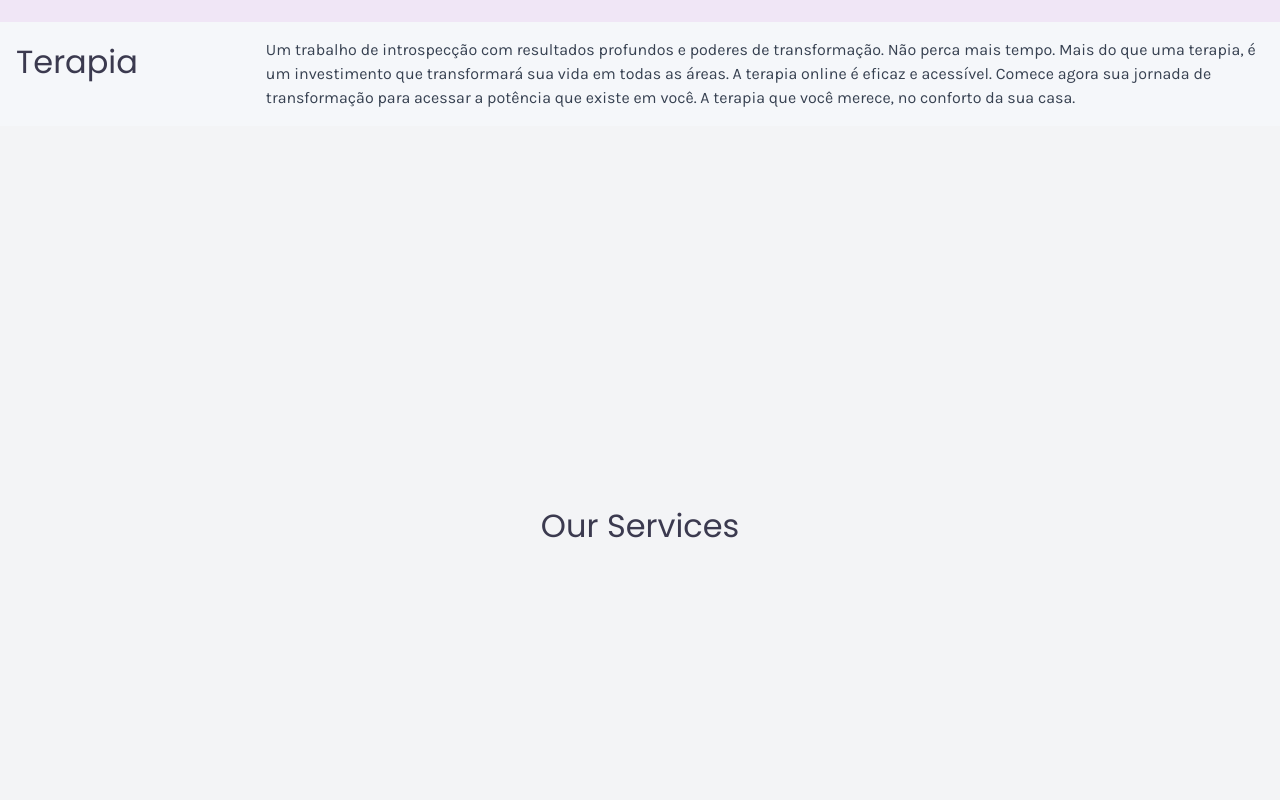
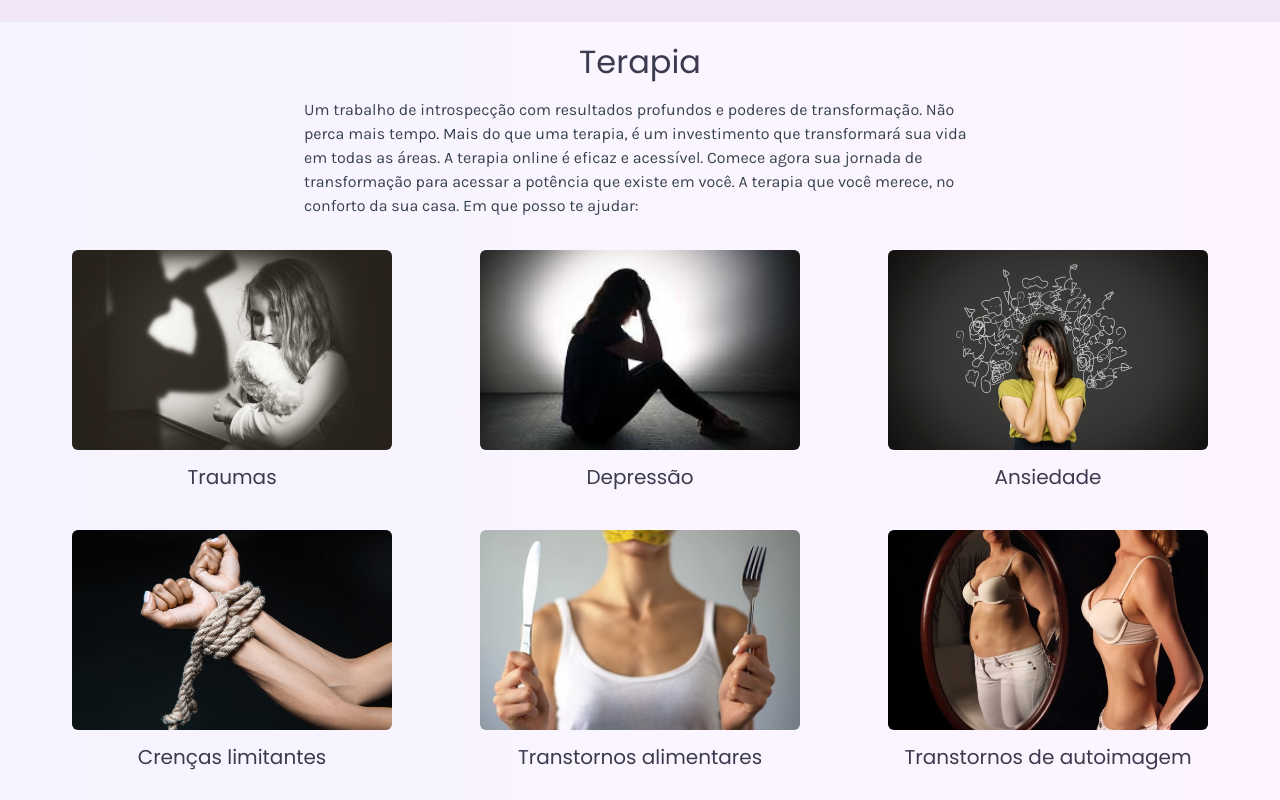
Before and after one commit to enzoodev/gil-pereira, a Next.js app: page / in a window 1280 px wide. Shown: the part 860-1660 px from the top of the page. Built offline with nearby package versions, Linux system fonts and the light colour scheme.

Commit message:
feat: refactor imports for consistency, update therapy section layout, and enhance contact information; add WhatsApp button component

```diff
--- a/app/page.tsx
+++ b/app/page.tsx
@@ -1,5 +1,5 @@
+import Start from "@/components/modules/Start";
 import Therapy from "@/components/modules/Therapy";
-import Start from "../components/modules/Start";
 
 export default function Home() {
   return (
@@ -7,12 +7,12 @@ export default function Home() {
       <Start />
       <Therapy />
 
-      <section id="services" className="h-screen flex items-center justify-center bg-gray-100">
-        <h2 className="text-4xl font-bold">Our Services</h2>
+      <section id="services" className="h-screen flex items-center justify-center bg-gray-300">
+        <h2 className="text-4xl font-bold">Contato</h2>
       </section>
 
       <section id="contact" className="h-screen flex items-center justify-center bg-gray-100">
-        <h2 className="text-4xl font-bold">Contact Us</h2>
+        <h2 className="text-4xl font-bold">Dúvidas</h2>
       </section>
     </main>
   );
--- a/components/layout/Footer.tsx
+++ b/components/layout/Footer.tsx
@@ -1,7 +1,7 @@
+import { name } from "@/constants/name";
+import { phone } from "@/constants/phone";
+import { slogan } from "@/constants/slogan";
 import Image from "next/image";
-import { name } from "../../constants/name";
-import { phone } from "../../constants/phone";
-import { slogan } from "../../constants/slogan";
 
 export default function Footer() {
   return (
--- a/components/layout/Header.tsx
+++ b/components/layout/Header.tsx
@@ -1,9 +1,9 @@
 "use client";
 
+import { name } from "@/constants/name";
+import { sections } from "@/constants/sections";
 import Image from "next/image";
 import { useCallback, useEffect, useState } from "react";
-import { name } from "../../constants/name";
-import { sections } from "../../constants/sections";
 
 export default function Header() {
     const [isMenuOpen, setIsMenuOpen] = useState(false);
--- a/components/WhatsAppButton.tsx
+++ b/components/layout/WhatsAppButton.tsx
@@ -1,5 +1,5 @@
+import { whatsAppUrl } from "@/constants/whatsAppUrl";
 import Image from "next/image";
-import { whatsAppUrl } from "../constants/whatsAppUrl";
 
 export default function WhatsAppButton() {
   return (
--- a/components/modules/Start.tsx
+++ b/components/modules/Start.tsx
@@ -1,15 +1,15 @@
+import { aboutParagraphs } from "@/constants/aboutParagraphs";
+import { name } from "@/constants/name";
 import { sections } from "@/constants/sections";
+import { whatsAppUrl } from "@/constants/whatsAppUrl";
 import Image from "next/image";
-import { aboutParagraphs } from "../../constants/aboutParagraphs";
-import { name } from "../../constants/name";
-import { whatsAppUrl } from "../../constants/whatsAppUrl";
 
 export default function Start() {
     return (
       <section id={sections[0].id} className="flex flex-col justify-center lg:flex-row p-4 space-x-32 space-y-4 bg-[var(--start-section-bg)]">
         <Image
             src="/photo-3.jpeg"
-            alt="Description of the image"
+            alt="Presentation image"
             width={0}
             height={0}
             className="w-full max-w-lg rounded-md"
--- a/components/modules/Therapy.tsx
+++ b/components/modules/Therapy.tsx
@@ -1,12 +1,38 @@
 import { sections } from "@/constants/sections";
 import { therapy } from "@/constants/therapy";
+import Image from "next/image";
+
+const therapyTopics = [
+    { src: "/trauma.jpg", alt: "therapy image - 1", title: "Traumas" },
+    { src: "/depressao.jpeg", alt: "therapy image - 2", title: "Depressão" },
+    { src: "/ansiedade.jpg", alt: "therapy image - 3", title: "Ansiedade" },
+    { src: "/crenca-limitante.jpg", alt: "therapy image - 4", title: "Crenças limitantes" },
+    { src: "/transtorno-alimentar.jpg", alt: "therapy image - 5", title: "Transtornos alimentares" },
+    { src: "/transtorno-auto-imagem.jpg", alt: "therapy image - 6", title: "Transtornos de autoimagem" },
+];
 
 export default function Therapy() {
     return (
-        <section id={sections[1].id} className="flex flex-col justify-center lg:flex-row p-4 space-x-32 space-y-4">
-            <h2>Terapia</h2>
-            <div className="flex flex-col space-y-3">
+        <section id={sections[1].id} className="flex flex-col items-center p-4 space-y-8 bg-gradient-to-r from-violet-50 via-purple-50 to-fuchsia-50">
+            <div className="flex flex-col items-center w-full max-w-2xl space-y-3">
+                <h2 className="text-center">Terapia</h2>
                 <p>{therapy}</p>
+            </div>
+            <div className="grid grid-cols-1 sm:grid-cols-2 lg:grid-cols-3 gap-x-6 w-full max-w-[1000px] xl:max-w-[1200px]">
+                {therapyTopics.map(({ src, alt, title }) => (
+                    <div key={title} className="flex flex-col items-center space-y-3 min-h-[280px]">
+                        <div className="w-[300px] h-[200px] sm:w-[280px] sm:h-[200px] md:w-[280px] md:h-[200px] lg:w-[320px] lg:h-[210px] xl:w-[320px] xl:h-[200px]">
+                            <Image
+                                src={src}
+                                alt={alt}
+                                width={320}
+                                height={200}
+                                className="w-full h-full object-cover rounded-md"
+                            />
+                        </div>
+                        <h5>{title}</h5>
+                    </div>
+                ))}
             </div>
         </section>
     );
--- a/constants/therapy.ts
+++ b/constants/therapy.ts
@@ -1 +1 @@
-export const therapy = 'Um trabalho de introspecção com resultados profundos e poderes de transformação. Não perca mais tempo. Mais do que uma terapia, é um investimento que transformará sua vida em todas as áreas. A terapia online é eficaz e acessível. Comece agora sua jornada de transformação para acessar a potência que existe em você. A terapia que você merece, no conforto da sua casa.';
+export const therapy = 'Um trabalho de introspecção com resultados profundos e poderes de transformação. Não perca mais tempo. Mais do que uma terapia, é um investimento que transformará sua vida em todas as áreas. A terapia online é eficaz e acessível. Comece agora sua jornada de transformação para acessar a potência que existe em você. A terapia que você merece, no conforto da sua casa. Em que posso te ajudar:';
```
Also changed, not shown: app/layout.tsx (+4 -4 lines).
